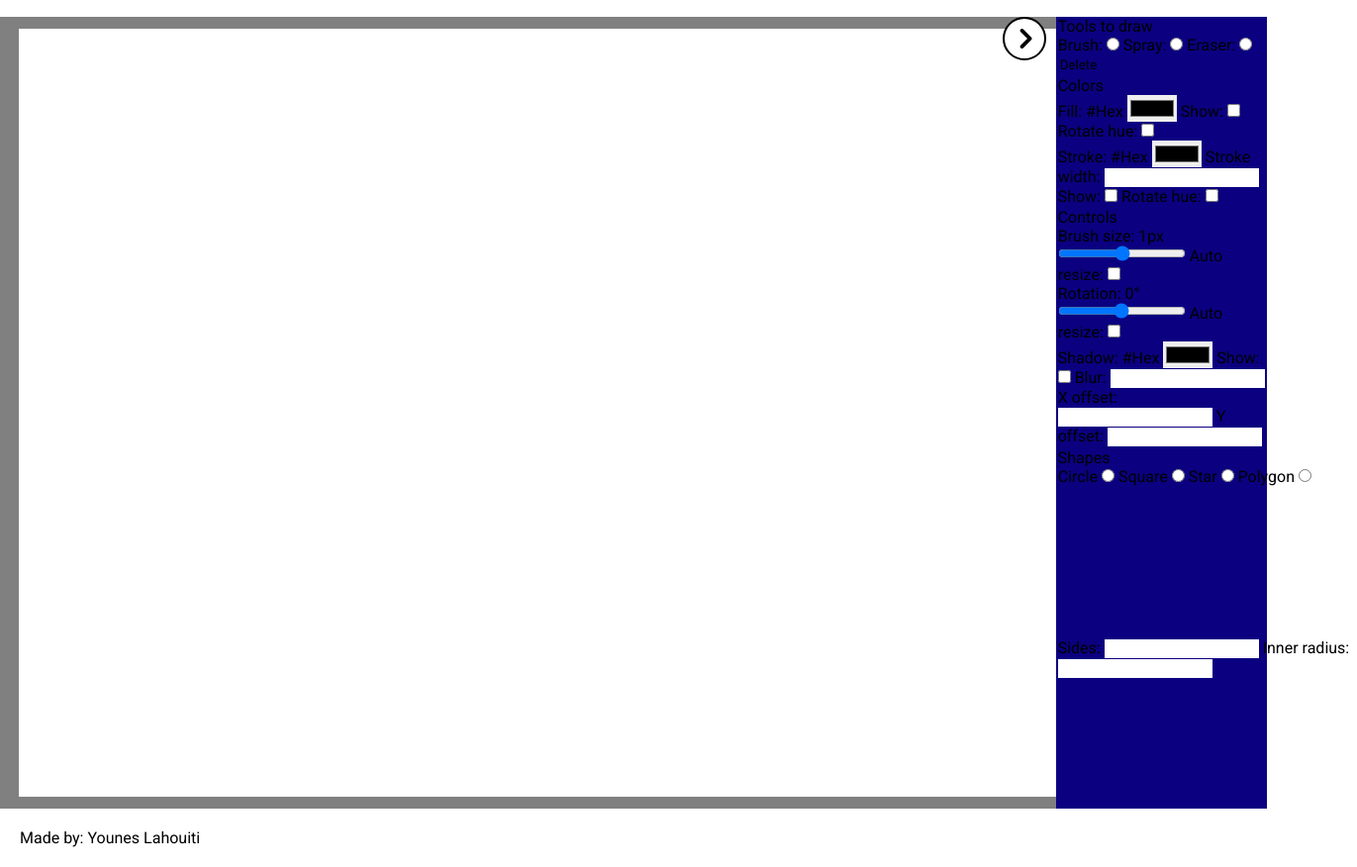
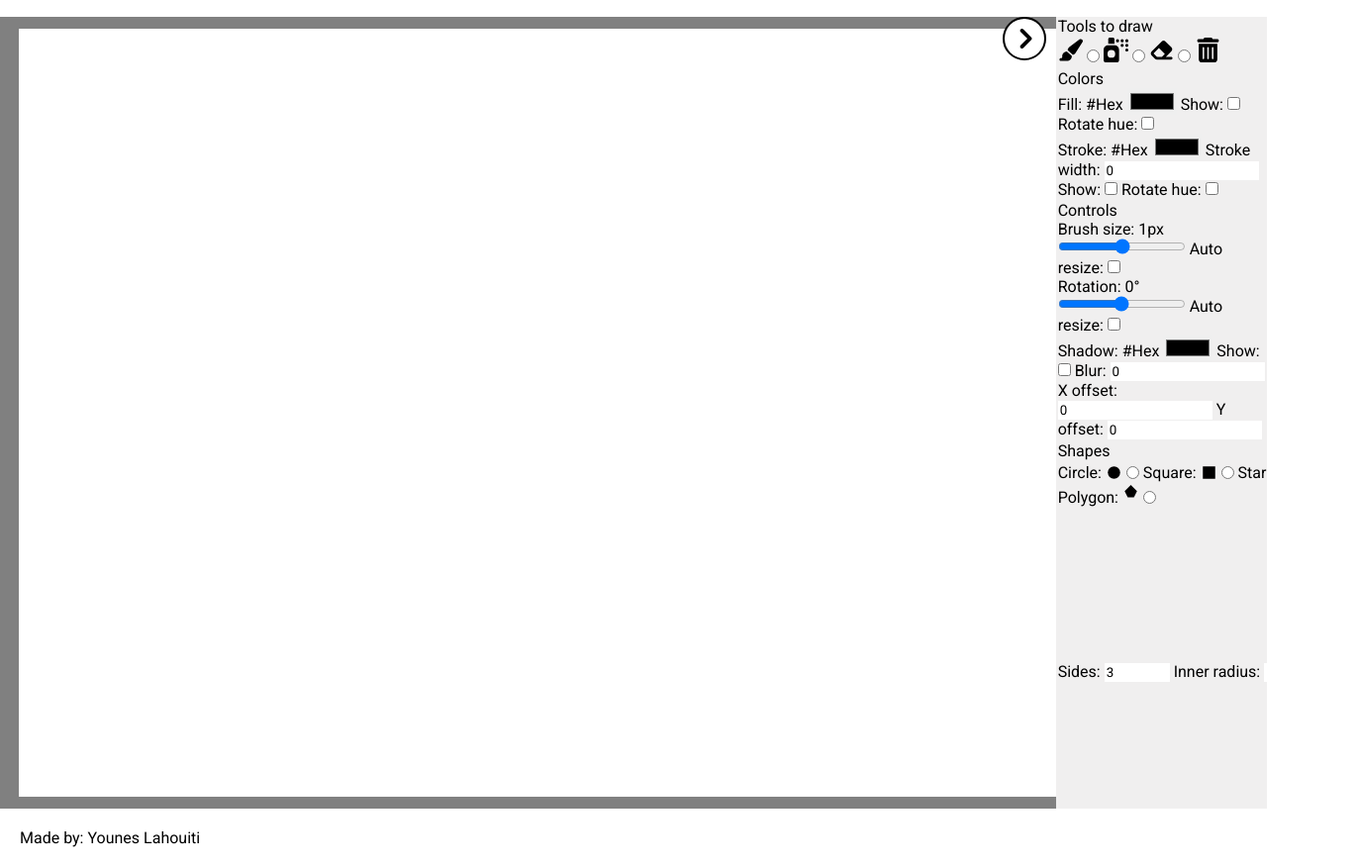
Before and after one commit to LePhenix47/Paintbrush_Younes-Lahouiti, a website: page index.html in a window 1280 px wide. Shown: the part 61-937 px from the top of the page at 99% size, 1371 px wide, since content can reach past the window. Drawn offline with Linux system fonts and the light colour scheme.

Commit message:
Addition of SVGs as icons

```diff
--- a/index.html
+++ b/index.html
@@ -67,16 +67,37 @@
                 <fieldset class="tools__current-tool">
                     <legend class="tools__title">Tools to draw</legend>
 
-                    <label class="tools__label" for="pen">Brush:
+                    <label class="tools__label" for="pen">
+                        <svg xmlns="http://www.w3.org/2000/svg" viewBox="0 0 576 512" width="25" height="25"
+                            fill="currentColor">
+                            <path
+                                d="M339.3 367.1c27.3-3.9 51.9-19.4 67.2-42.9L568.2 74.1c12.6-19.5 9.4-45.3-7.6-61.2S517.7-4.4 499.1 9.6L262.4 187.2c-24 18-38.2 46.1-38.4 76.1L339.3 367.1zm-19.6 25.4l-116-104.4C143.9 290.3 96 339.6 96 400c0 3.9 .2 7.8 .6 11.6C98.4 429.1 86.4 448 68.8 448H64c-17.7 0-32 14.3-32 32s14.3 32 32 32H208c61.9 0 112-50.1 112-112c0-2.5-.1-5-.2-7.5z" />
+                        </svg>
                         <input type="radio" name="tool-group" id="pen" class="tools__input" />
                     </label>
-                    <label class="tools__label" for="spray">Spray:
+                    <label class="tools__label" for="spray">
+                        <svg xmlns="http://www.w3.org/2000/svg" viewBox="0 0 512 512" width="25" height="25"
+                            fill="currentColor">
+                            <path
+                                d="M128 0h64c17.7 0 32 14.3 32 32v96H96V32c0-17.7 14.3-32 32-32zM0 256c0-53 43-96 96-96H224c53 0 96 43 96 96V464c0 26.5-21.5 48-48 48H48c-26.5 0-48-21.5-48-48V256zm240 80A80 80 0 1 0 80 336a80 80 0 1 0 160 0zM256 64a32 32 0 1 1 64 0 32 32 0 1 1 -64 0zM384 32a32 32 0 1 1 0 64 32 32 0 1 1 0-64zm64 32a32 32 0 1 1 64 0 32 32 0 1 1 -64 0zm32 64a32 32 0 1 1 0 64 32 32 0 1 1 0-64zM448 256a32 32 0 1 1 64 0 32 32 0 1 1 -64 0zM384 128a32 32 0 1 1 0 64 32 32 0 1 1 0-64z" />
+                        </svg>
                         <input type="radio" name="tool-group" id="spray" class="tools__input" />
                     </label>
-                    <label class="tools__label" for="eraser">Eraser:
+                    <label class="tools__label" for="eraser">
+                        <svg xmlns="http://www.w3.org/2000/svg" viewBox="0 0 576 512" width="25" height="25"
+                            fill="currentColor">
+                            <path
+                                d="M290.7 57.4L57.4 290.7c-25 25-25 65.5 0 90.5l80 80c12 12 28.3 18.7 45.3 18.7H288h9.4H512c17.7 0 32-14.3 32-32s-14.3-32-32-32H387.9L518.6 285.3c25-25 25-65.5 0-90.5L381.3 57.4c-25-25-65.5-25-90.5 0zM297.4 416H288l-105.4 0-80-80L227.3 211.3 364.7 348.7 297.4 416z" />
+                        </svg>
                         <input type="radio" name="tool-group" id="eraser" class="tools__input" />
                     </label>
-                    <button type="button" class="tools_button">Delete</button>
+                    <button type="button" class="tools_button">
+                        <svg xmlns="http://www.w3.org/2000/svg" viewBox="0 0 448 512" width="25" height="25"
+                            fill="currentColor">
+                            <path
+                                d="M135.2 17.7C140.6 6.8 151.7 0 163.8 0H284.2c12.1 0 23.2 6.8 28.6 17.7L320 32h96c17.7 0 32 14.3 32 32s-14.3 32-32 32H32C14.3 96 0 81.7 0 64S14.3 32 32 32h96l7.2-14.3zM32 128H416V448c0 35.3-28.7 64-64 64H96c-35.3 0-64-28.7-64-64V128zm96 64c-8.8 0-16 7.2-16 16V432c0 8.8 7.2 16 16 16s16-7.2 16-16V208c0-8.8-7.2-16-16-16zm96 0c-8.8 0-16 7.2-16 16V432c0 8.8 7.2 16 16 16s16-7.2 16-16V208c0-8.8-7.2-16-16-16zm96 0c-8.8 0-16 7.2-16 16V432c0 8.8 7.2 16 16 16s16-7.2 16-16V208c0-8.8-7.2-16-16-16z" />
+                        </svg>
+                    </button>
                 </fieldset>
                 <fieldset class="colors__current-color">
                     <legend class="colors__title">Colors</legend>
@@ -101,7 +122,7 @@
                         </label>
 
                         <label class="colors__label" for="stroke-width">Stroke width:
-                            <input type="number" id="stroke-width" class="colors__input" />
+                            <input type="number" id="stroke-width" class="colors__input" value="0" min="0" />
                         </label>
 
                         <label for="stroke-show" class="colors__label">Show:
@@ -147,15 +168,15 @@
                         </label>
 
                         <label for="shadow-blur" class="controls__label">Blur:
-                            <input type="number" id="shadow-blur">
+                            <input type="number" id="shadow-blur" value="0" min="0">
                         </label>
 
                         <label for="shadow-offset-x" class="controls__label">X offset:
-                            <input type="number" id="shadow-offset-x">
+                            <input type="number" id="shadow-offset-x" value="0" min="0">
                         </label>
 
                         <label for="shadow-offset-y" class="controls__label">Y offset:
-                            <input type="number" id="shadow-offset-y">
+                            <input type="number" id="shadow-offset-y" value="0" min="0">
                         </label>
                     </section>
 
@@ -165,19 +186,36 @@
                 <fieldset class="shapes__current-shape">
                     <legend class="shapes__title">Shapes</legend>
 
-                    <label class="shapes__label" for="circle-shape">Circle
+                    <label class="shapes__label" for="circle-shape">Circle:
+                        <svg xmlns="http://www.w3.org/2000/svg" viewBox="0 0 50 50" width="25" height="25"
+                            fill="currentColor">
+                            <circle r="12.5" cx="25" cy="25"></circle>
+                        </svg>
                         <input type="radio" name="tool-group" id="circle-shape" class="shape__input" />
                     </label>
 
-                    <label class="shapes__label" for="square-shape">Square
+                    <label class="shapes__label" for="square-shape">Square:
+                        <svg xmlns="http://www.w3.org/2000/svg" viewBox="0 0 50 50" width="25" height="25"
+                            fill="currentColor">
+                            <rect width="25" height="25" x="12.5" y="12.5"></rect>
+                        </svg>
                         <input type="radio" name="tool-group" id="square-shape" class="shape__input" />
                     </label>
 
-                    <label class="shapes__label" for="star-shape">Star
+                    <label class="shapes__label" for="star-shape">Star:
+                        <svg xmlns="http://www.w3.org/2000/svg" viewBox="0 0 576 512" width="20" height="20"
+                            fill="currentColor">
+                            <path
+                                d="M316.9 18C311.6 7 300.4 0 288.1 0s-23.4 7-28.8 18L195 150.3 51.4 171.5c-12 1.8-22 10.2-25.7 21.7s-.7 24.2 7.9 32.7L137.8 329 113.2 474.7c-2 12 3 24.2 12.9 31.3s23 8 33.8 2.3l128.3-68.5 128.3 68.5c10.8 5.7 23.9 4.9 33.8-2.3s14.9-19.3 12.9-31.3L438.5 329 542.7 225.9c8.6-8.5 11.7-21.2 7.9-32.7s-13.7-19.9-25.7-21.7L381.2 150.3 316.9 18z" />
+                        </svg>
                         <input type="radio" name="tool-group" id="star-shape" class="shape__input" />
                     </label>
 
-                    <label class="shapes__label" for="polygon-shape">Polygon
+                    <label class="shapes__label" for="polygon-shape">Polygon:
+                        <svg xmlns="http://www.w3.org/2000/svg" viewBox="0 0 20 20" width="25" height="25"
+                            fill="currentColor">
+                            <polygon points="5,5 10,0 15,5 12.5,10 7.5,10 5,5" />
+                        </svg>
                         <input type="radio" name="tool-group" id="polygon-shape" class="shape__input" />
                     </label>
 
@@ -187,11 +225,11 @@
 
                     <section class="shapes__optional-controls">
                         <label for="shape-sides-amount" class="colors__label">Sides:
-                            <input type="number" id="shape-sides-amount">
+                            <input type="number" id="shape-sides-amount" value="3" min="3" max="65533" />
                         </label>
 
                         <label for="shape-star-inner-radius" class="colors__label">Inner radius:
-                            <input type="number" id="shape-star-inner-radius">
+                            <input type="number" id="shape-star-inner-radius" value="1" min="1" max="65535" />
                         </label>
                     </section>
                 </fieldset>
--- a/src/sass/pages/_index.scss
+++ b/src/sass/pages/_index.scss
@@ -30,7 +30,7 @@
 
     &__tools-container {
 
-        background-color: rgb(11, 0, 128);
+        background-color: var(--bg-secondary);
 
         position: absolute;
         right: 0;
@@ -55,7 +55,6 @@
         }
 
         &:has(.index__input-checkbox--toggle:checked) {
-            background-color: yellowgreen;
             translate: 100% 0%;
 
             @include mobile-only {
@@ -116,3 +115,18 @@
         }
     }
 }
+
+.index__tools {
+    overflow-y: scroll;
+}
+
+.tools {}
+
+
+.shapes {
+    &__label {
+        display: inline-flex;
+        justify-content: center;
+        align-items: center;
+    }
+}
--- a/src/sass/utils/_variables.scss
+++ b/src/sass/utils/_variables.scss
@@ -20,6 +20,10 @@
     --selection-bg-color: blue;
     --selection-color: white;
 
+    // Other variables
+    --fill-color: black;
+    --stroke-color: transparent;
+
 }
 
 ::backdrop {
```
Also changed, not shown: dist/style.css.
